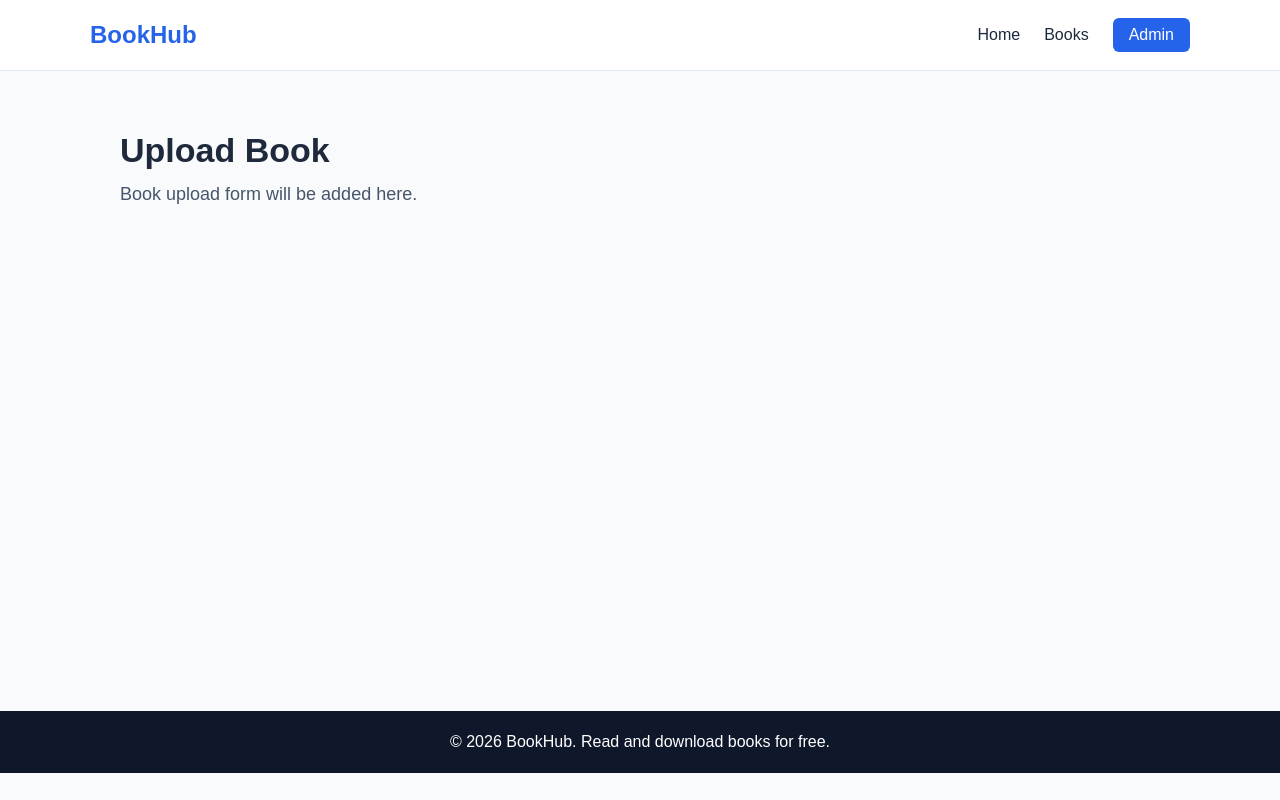
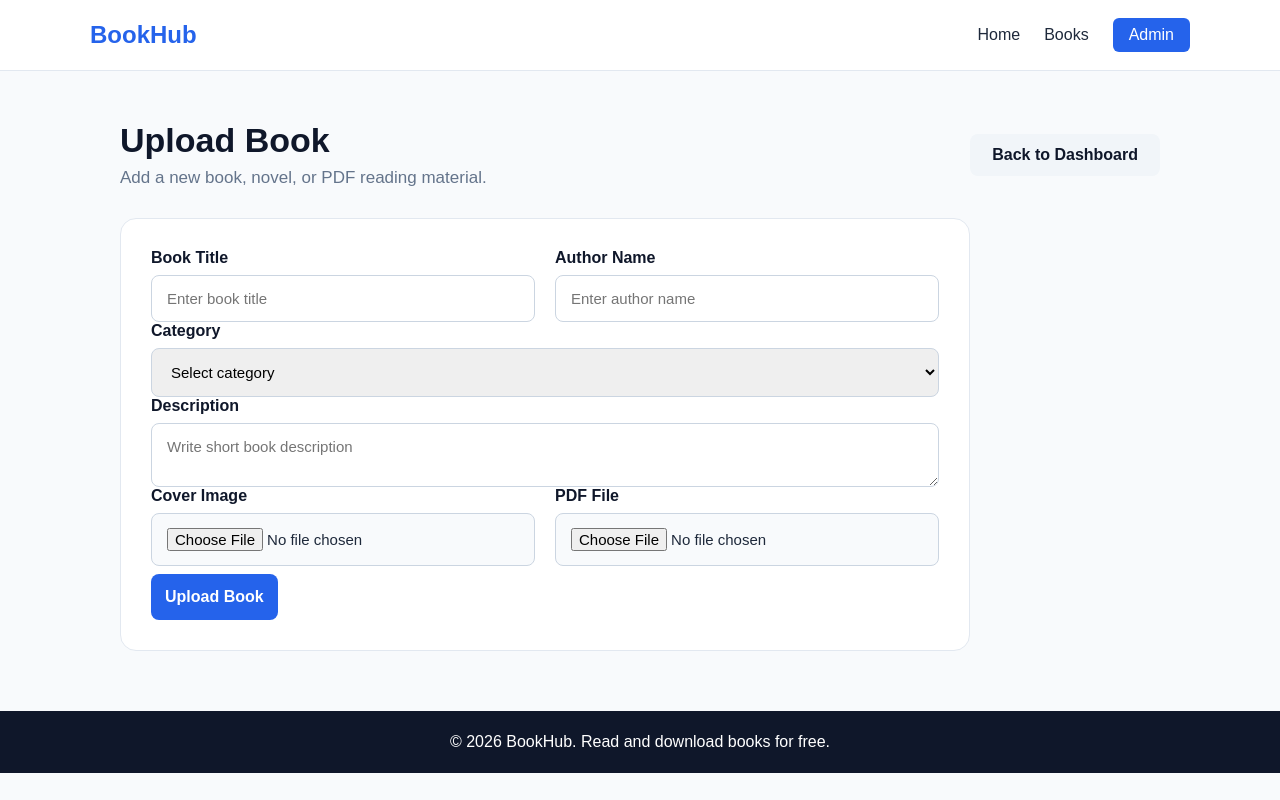
Before and after one commit to Aakashsah247/Book-management-system, a React app in the folder frontend/: page /admin/upload in a window 1280 px wide. Built offline with nearby package versions, Linux system fonts and the light colour scheme; the HTML template or start-up script is replaced by a standard one.

Commit message:
Create upload book page UI

```diff
--- a/frontend/src/index.css
+++ b/frontend/src/index.css
@@ -738,3 +738,42 @@ td {
     grid-template-columns: 1fr;
   }
 }
+.upload-box {
+  background-color: #ffffff;
+  border: 1px solid #e2e8f0;
+  padding: 30px;
+  border-radius: 16px;
+  max-width: 850px;
+}
+
+.upload-form {
+  display: flex;
+  flex-direction: column;
+  gap: 20px;
+}
+
+.form-row {
+  display: grid;
+  grid-template-columns: repeat(2, 1fr);
+  gap: 20px;
+}
+
+.form-group textarea {
+  resize: vertical;
+  font-family: Arial, sans-serif;
+}
+
+.form-group input[type="file"] {
+  background-color: #f8fafc;
+  cursor: pointer;
+}
+
+@media (max-width: 700px) {
+  .form-row {
+    grid-template-columns: 1fr;
+  }
+
+  .upload-box {
+    padding: 22px;
+  }
+}
--- a/frontend/src/pages/UploadBook.jsx
+++ b/frontend/src/pages/UploadBook.jsx
@@ -1,8 +1,93 @@
+import { useState } from "react";
+import { Link } from "react-router-dom";
+
 function UploadBook() {
+    const [formData, setFormData] = useState({
+        title: "",
+        author: "",
+        category: "",
+        description: "",
+        coverImage: null,
+        pdfFile: null,
+    })
+
+    const handleChange = (e) => {
+        const { name, value, files} = e.target;
+
+        setFormData({
+            ...formData,
+            [name]:files ? files[0]: value,
+        });
+    };
+
+    const handleSubmit = (e) => {
+        e.preventDefault()
+        console.log("Book Upload Data:",formData)
+        alert("Book upload functionality will be connected with backend later.");
+    }
     return (
-        <section className="page">
-            <h2>Upload Book</h2>
-            <p>Book upload form will be added here.</p>
+        <section className="admin-page">
+            <div className="admin-head">
+                <div>
+                    <h2>Upload Book</h2>
+                    <p>Add a new book, novel, or PDF reading material.</p>
+                </div>
+
+                <Link to ="/admin/dashboard" className="btn-light">Back to Dashboard</Link>
+            </div>
+
+            <div className="upload-box">
+                <form onSubmit={handleSubmit} className="upload-form"></form>
+                <div className="form-row">
+                    <div className="form-group">
+                        <label>Book Title</label>
+                        <input type="text" name="title" placeholder="Enter book title"
+                        value={formData.title} onChange={handleChange} required />
+                    </div>
+
+                    <div className="form-group">
+                        <label>Author Name</label>
+                        <input type="text" name="author" placeholder="Enter author name"
+                        value={formData.author} onChange={HashChangeEvent} required />
+                    </div>
+                </div>
+
+                <div className="form-group">
+                    <label>Category</label>
+                    <select name="category" value={formData.category} onChange={handleChange} required >
+
+                        <option value="">Select category</option>
+                        <option value="Novel">Novel</option>
+                        <option value="Story">Story</option>
+                        <option value="Education">Education</option>
+                        <option value="Programming">Programming</option>
+                        <option value="Science">Science</option>
+                        <option value="History">History</option>
+                        <option value="Poetry">Poetry</option>
+                        <option value="Biography">Biography</option>
+                    </select>
+                </div>
+
+                <div className="form-group">
+                    <label>Description</label>
+                    <textarea name="description" placeholder="Write short book description"
+                    value={formData.description} onChange={handleChange} required ></textarea>
+                </div>
+
+                <div className="form-row">
+                    <div className="form-group">
+                        <label>Cover Image</label>
+                        <input type="file" name="coverImage" accept="image/*" onChange={handleChange} required />
+                    </div>
+
+                    <div className="form-group">
+                        <label>PDF File</label>
+                        <input type="file" name="pdfFile" accept="application/pdf" onChange={handleChange} required />
+                    </div>
+                </div>
+
+                <button type="submit" className="login-btn">Upload Book</button>
+            </div>
         </section>
     )
 }
```
